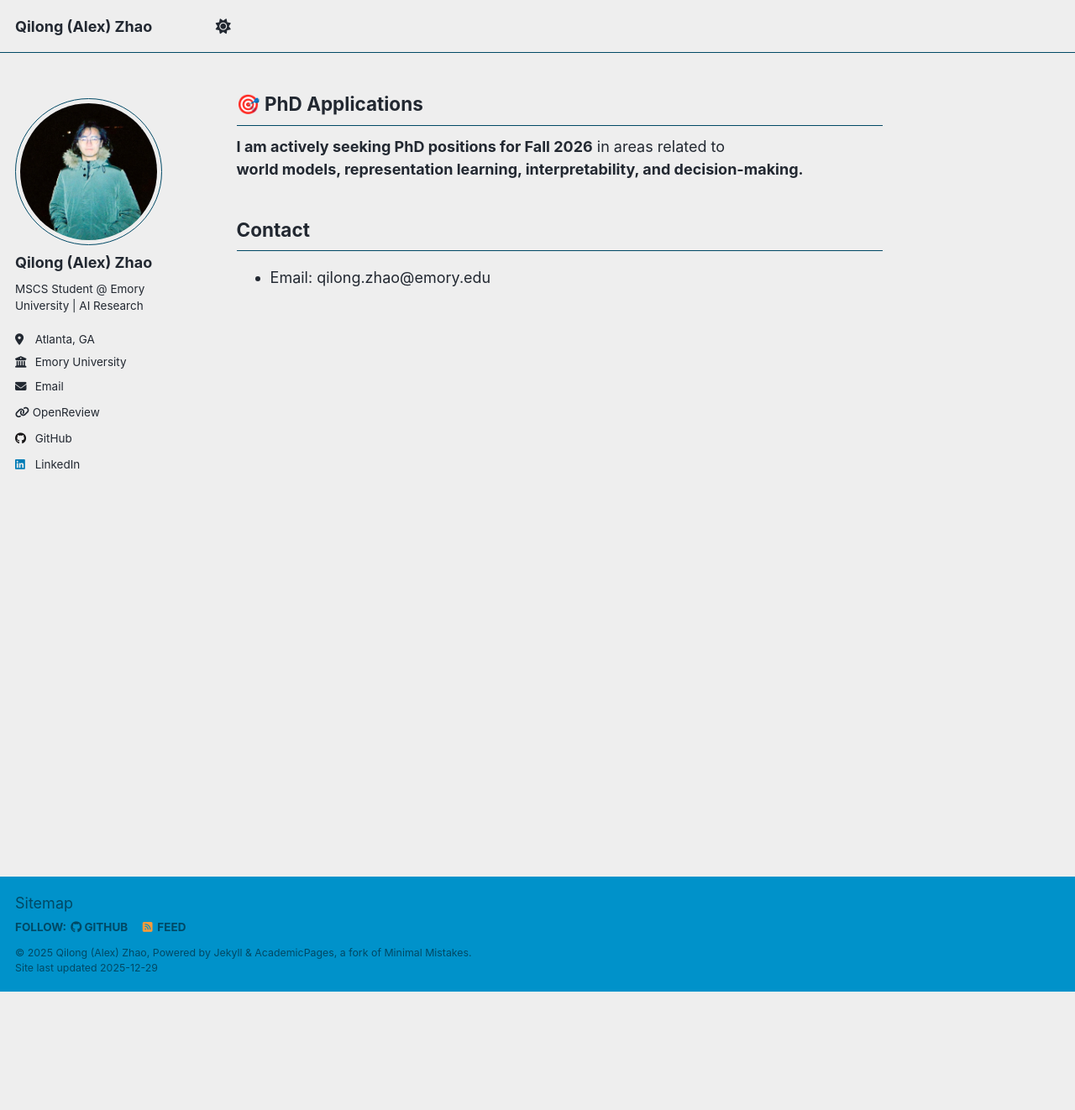
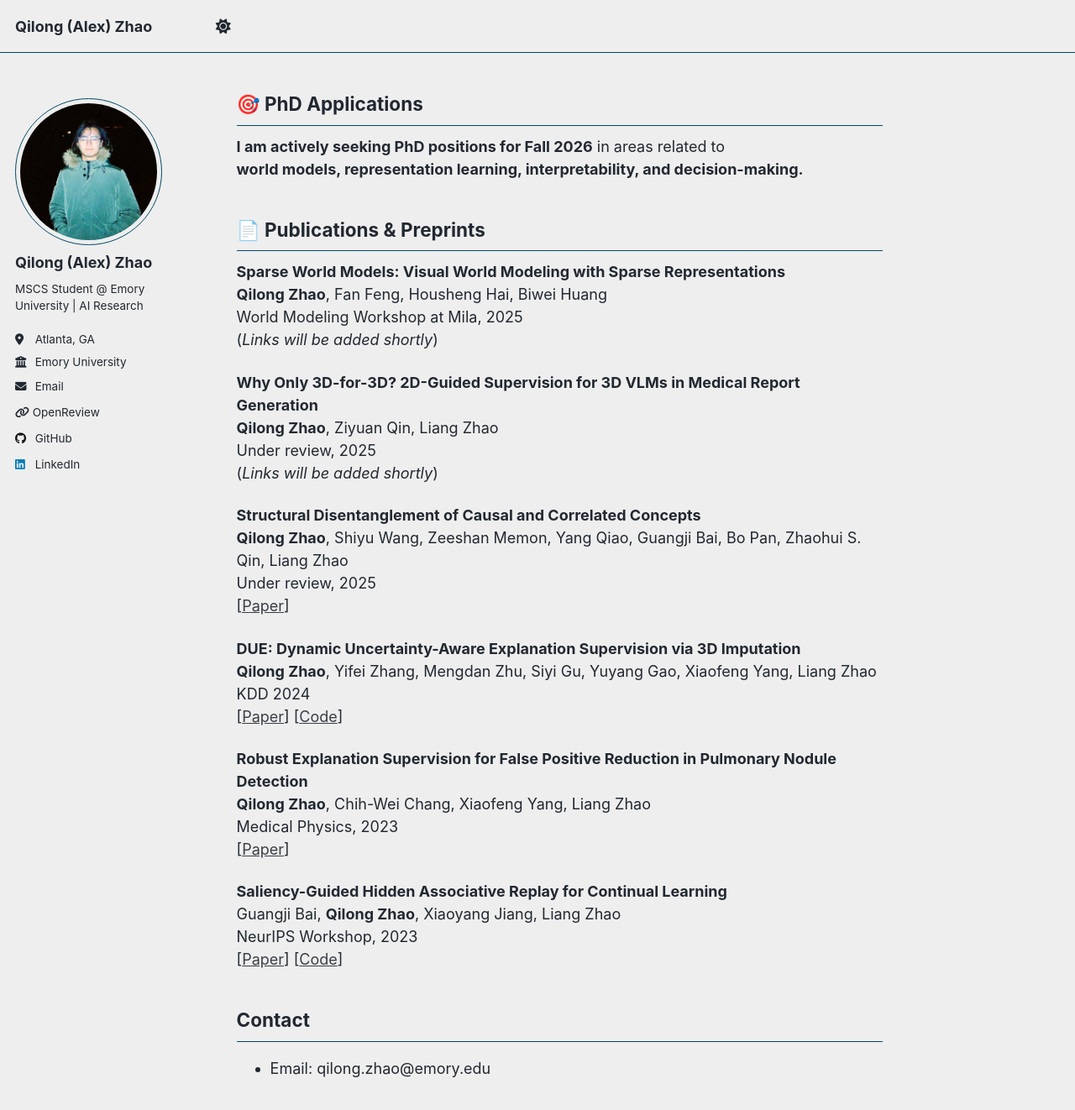
Before and after one commit to AlexQilong/alexqilong.github.io, a Jekyll site: the page built from _pages/about.md, in a window 1280 px wide and 1400 px high, scrolled down 219 px. Shown: the top 1322 px of the window at 84% size. Built offline with Jekyll 4.4.1, drawn with Linux system fonts in a browser that asks for light colours; a script that is not in the unit is left out.

Commit message:
Add publications and preprints section to about page
Added a section for publications and preprints with details on various research papers.

```diff
--- a/_pages/about.md
+++ b/_pages/about.md
@@ -11,5 +11,41 @@ My research focuses on **world models**, **vision–language models**, and **med
 **I am actively seeking PhD positions for Fall 2026** in areas related to
 **world models, representation learning, interpretability, and decision-making.**
 
+
+## 📄 Publications & Preprints
+
+
+**Sparse World Models: Visual World Modeling with Sparse Representations**
+**Qilong Zhao**, Fan Feng, Housheng Hai, Biwei Huang
+World Modeling Workshop at Mila, 2025
+(*Links will be added shortly*)
+
+**Why Only 3D-for-3D? 2D-Guided Supervision for 3D VLMs in Medical Report Generation**
+**Qilong Zhao**, Ziyuan Qin, Liang Zhao
+Under review, 2025
+(*Links will be added shortly*)
+
+**Structural Disentanglement of Causal and Correlated Concepts**
+**Qilong Zhao**, Shiyu Wang, Zeeshan Memon, Yang Qiao, Guangji Bai, Bo Pan, Zhaohui S. Qin, Liang Zhao
+Under review, 2025
+[[Paper](https://arxiv.org/abs/2405.16219)]
+
+**DUE: Dynamic Uncertainty-Aware Explanation Supervision via 3D Imputation**
+**Qilong Zhao**, Yifei Zhang, Mengdan Zhu, Siyi Gu, Yuyang Gao, Xiaofeng Yang, Liang Zhao
+KDD 2024
+[[Paper](https://dl.acm.org/doi/10.1145/3637528.3671641)] [[Code](https://github.com/AlexQilong/DUE)]
+
+**Robust Explanation Supervision for False Positive Reduction in Pulmonary Nodule Detection**
+**Qilong Zhao**, Chih-Wei Chang, Xiaofeng Yang, Liang Zhao
+Medical Physics, 2023
+[[Paper](https://pubmed.ncbi.nlm.nih.gov/38224306/)]
+
+**Saliency-Guided Hidden Associative Replay for Continual Learning**
+Guangji Bai, **Qilong Zhao**, Xiaoyang Jiang, Liang Zhao
+NeurIPS Workshop, 2023
+[[Paper](https://arxiv.org/abs/2310.04334)] [[Code](https://github.com/AlexQilong/AER)]
+
+
+
 ## Contact
 - Email: qilong.zhao@emory.edu
```
